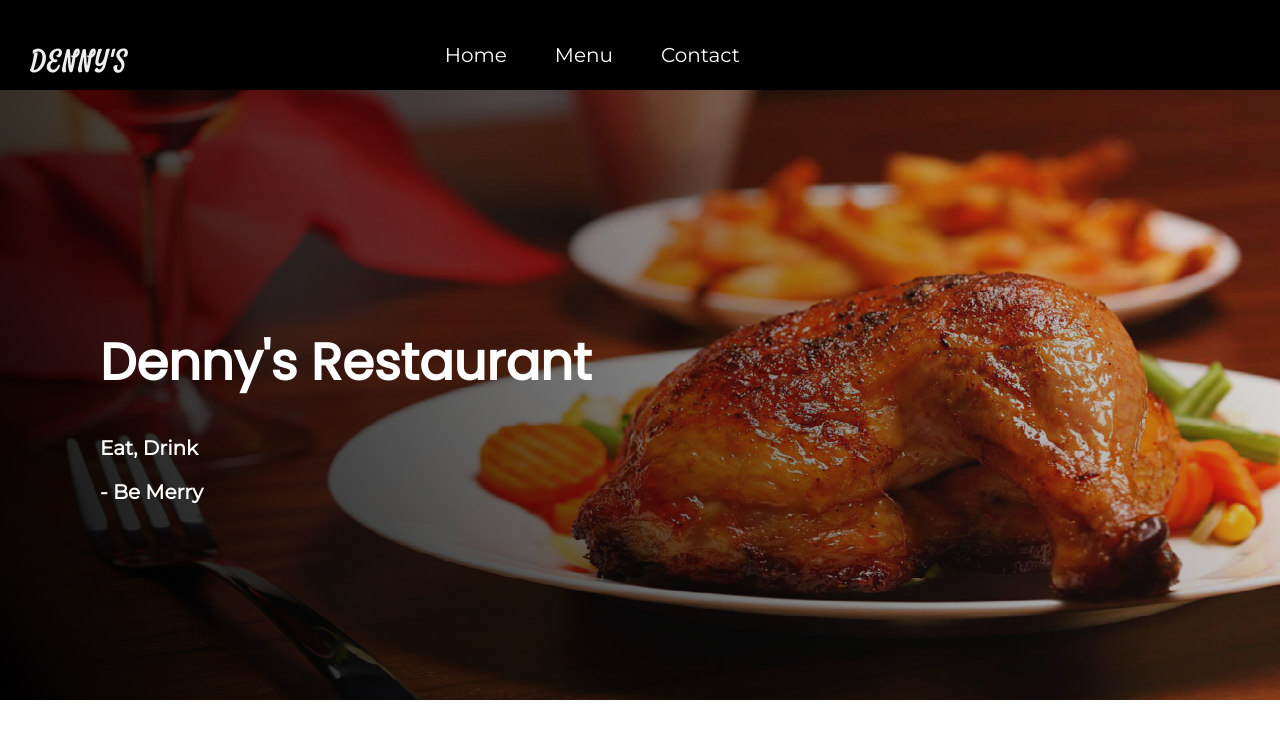
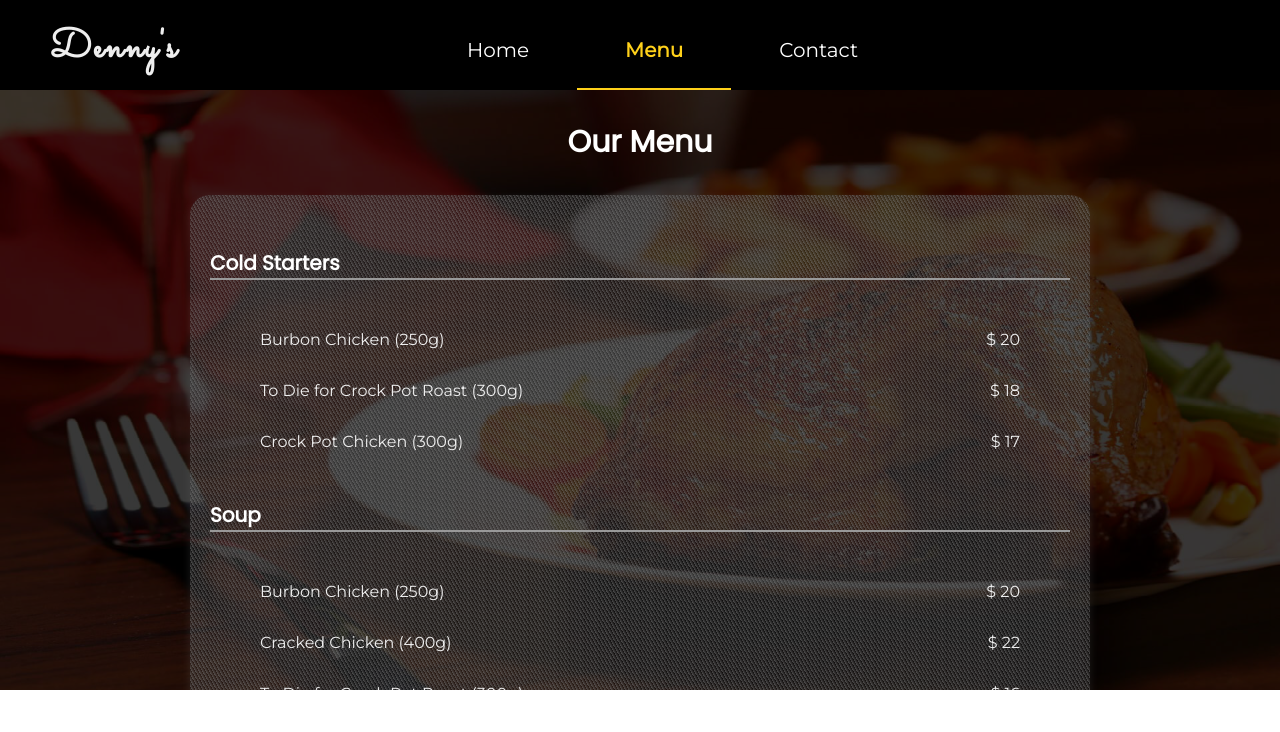
Before and after one commit to OlukaDenis/restaurant-page, a website built with webpack: page dist/index.html in a window 1280 px wide. Both pictures are taken after a click on the link "Menu". Built offline with Linux system fonts and the light colour scheme.

Commit message:
Completed the menu by querying data from a list

```diff
--- /dev/null
+++ b/src/data/menu_list.js
@@ -0,0 +1,122 @@
+const menuList = () => {
+  const list = [{
+        "type": "Cold Starters",
+        "icon": "fas fa-ice-cream",
+        "items": [{
+            "name": "Burbon Chicken (250g)",
+            "price": "20",
+            "description": "Sed dapibus mauris ac ipsum suscipit, at semper libero commodo."
+          },
+          {
+            "name": "To Die for Crock Pot Roast (300g)",
+            "price": "18",
+            "description": "Sed dapibus mauris ac ipsum suscipit, at semper libero commodo."
+          },
+          {
+            "name": "Crock Pot Chicken (300g)",
+            "price": "17",
+            "description": "Sed dapibus mauris ac ipsum suscipit, at semper libero commodo."
+          }
+        ]
+      },
+      {
+        "type": "Soup",
+        "icon": "fas fa-cookie",
+        "items": [{
+            "name": "Burbon Chicken (250g)",
+            "price": "20",
+            "description": "Sed dapibus mauris ac ipsum suscipit, at semper libero commodo."
+          },
+          {
+            "name": "Cracked Chicken (400g)",
+            "price": "22",
+            "description": "Sed dapibus mauris ac ipsum suscipit, at semper libero commodo."
+          },
+          {
+            "name": "To Die for Crock Pot Roast (300g)",
+            "price": "16",
+            "description": "Sed dapibus mauris ac ipsum suscipit, at semper libero commodo."
+          },
+          {
+            "name": "Crock Pot Chicken (300g)",
+            "price": "10",
+            "description": "Sed dapibus mauris ac ipsum suscipit, at semper libero commodo."
+          }
+        ]
+      },
+      {
+        "type": "Main Courses",
+        "icon": "fas fa-utensils",
+        "items": [{
+            "name": "Burbon Chicken (250g)",
+            "price": "10",
+            "description": "Sed dapibus mauris ac ipsum suscipit, at semper libero commodo."
+          },
+          {
+            "name": "Cracked Chicken (400g)",
+            "price": "22",
+            "description": "Sed dapibus mauris ac ipsum suscipit, at semper libero commodo."
+          },
+          {
+            "name": "To Die for Crock Pot Roast (300g)",
+            "price": "16",
+            "description": "Sed dapibus mauris ac ipsum suscipit, at semper libero commodo."
+          },
+          {
+            "name": "Crock Pot Chicken (300g)",
+            "price": "10",
+            "description": "Sed dapibus mauris ac ipsum suscipit, at semper libero commodo."
+          }
+        ]
+      },
+      {
+        "type": "Salad",
+        "icon": "fas fa-carrot",
+        "items": [{
+            "name": "Burbon Chicken (250g)",
+            "price": "10",
+            "description": "Sed dapibus mauris ac ipsum suscipit, at semper libero commodo."
+          },
+          {
+            "name": "Cracked Chicken (400g)",
+            "price": "22",
+            "description": "Sed dapibus mauris ac ipsum suscipit, at semper libero commodo."
+          },
+          {
+            "name": "To Die for Crock Pot Roast (300g)",
+            "price": "16",
+            "description": "Sed dapibus mauris ac ipsum suscipit, at semper libero commodo."
+          },
+          {
+            "name": "Crock Pot Chicken (300g)",
+            "price": "10",
+            "description": "Sed dapibus mauris ac ipsum suscipit, at semper libero commodo."
+          }
+        ]
+      },
+      {
+        "type": "Drinks",
+        "icon": "fas fa-glass-martini-alt",
+        "items": [{
+            "name": "Burbon Chicken (250g)",
+            "price": "10",
+            "description": "Sed dapibus mauris ac ipsum suscipit, at semper libero commodo."
+          },
+          {
+            "name": "Cracked Chicken (400g)",
+            "price": "22",
+            "description": "Sed dapibus mauris ac ipsum suscipit, at semper libero commodo."
+          },
+          {
+            "name": "Crock Pot Chicken (300g)",
+            "price": "13",
+            "description": "Sed dapibus mauris ac ipsum suscipit, at semper libero commodo."
+          }
+        ]
+      }
+    ]
+
+  return list;
+};
+
+export default menuList;
--- a/src/index.css
+++ b/src/index.css
@@ -1,6 +1,6 @@
 @import url('https://fonts.googleapis.com/css?family=Poppins&display=swap');
 @import url('https://fonts.googleapis.com/css?family=Montserrat&display=swap');
-@import url('https://fonts.googleapis.com/css?family=Satisfy&display=swap');
+@import url('https://fonts.googleapis.com/css?family=Sacramento&display=swap');
 
 * {
   box-sizing: border-box;
@@ -19,16 +19,23 @@ h1, h2, h3, h4, h5, h6 {
 
 .logo {
   color: #eee;
-  font-family: 'Satisfy', cursive;
-  font-size: 25px;
+  font-family: 'Sacramento', cursive;
+  font-size: 40px;
   letter-spacing: 2px;
   font-weight: 800;
-  text-transform: uppercase;
-  margin-left: 30px;
+  margin-left: 50px;
+  font-size: 40px;
+  top: -20px;
+  position: relative;
 }
 
 .content {
   position: relative;
+  background-image: url('images/bg.jpg');
+  background-size: cover;
+  background-repeat: no-repeat;
+  height: 620px;
+  margin-top: -20px;
 }
 
 nav {
@@ -36,11 +43,12 @@ nav {
   background-color: #000000;
   width: 100%;
   height: 90px;
+  z-index: 10;
+  position: relative;
 }
 
 nav .logo {
   width: 30%;
-  padding-top: 20px;
 }
 
 nav ul {
@@ -48,11 +56,17 @@ nav ul {
   list-style-type: none;
   display: flex;
   align-items: center;
-  padding-top: 20px;
+  padding: 0;
 }
 
 nav ul li {
-  margin-right: 3rem;
+  padding: 0 3rem;
+  text-align: center;
+  height: 90px;
+}
+
+nav ul li span {
+  line-height: 100px;
 }
 
 nav ul li a{
@@ -65,23 +79,22 @@ nav ul li a:hover {
   font-weight: 900;
 }
 
+.active a {
+  color: #ffd11a;
+  font-weight: 900;
+}
+
+.active {
+  border-bottom: 2px solid #ffd11a;
+}
+
+
 /*---------------------------------------------------
           Homepage
 ---------------------------------------------------*/
 .homepage {
-  background-image: url('images/bg.jpg');
-  background-size: cover;
-  background-repeat: no-repeat;
-  height: 610px;
-  margin-top: -40px;
-}
-
-.shadow {
-  /* background-color: rgba(0,0,0,0.897); */
   background-image: linear-gradient(60deg, rgb(0, 0, 0) , rgba(168, 168, 168, 0.082));
   height: inherit;
-  margin-top: 40px;
-  position: relative;
 }
 
 .home-container {
@@ -103,3 +116,90 @@ nav ul li a:hover {
   font-size: 20px;
   font-weight: 600;
 }
+
+/*---------------------------------------------------------------------
+                  Contact
+---------------------------------------------------------------------*/
+.contactpage {
+  background-color: rgba(0, 0, 0, 0.781);
+  height: inherit;
+}
+
+.contact-container {
+  position: absolute;
+  display: block;
+  width: 100%;
+}
+
+.contact-container h3 {
+  color: white;
+  text-align: center;
+  margin-top: 50px;
+  font-size: 30px;
+}
+
+/*---------------------------------------------------------------------
+                  Menu
+---------------------------------------------------------------------*/
+::-webkit-scrollbar {
+  width: 10px;
+}
+
+::-webkit-scrollbar-track {
+  box-shadow: inset 0 0 5px grey;
+  border-radius: 10px;
+}
+
+::-webkit-scrollbar-thumb {
+  background: rgb(224, 224, 224);
+  border-radius: 20px;
+}
+
+.menupage {
+  background-color: rgba(0, 0, 0, 0.781);
+  height: inherit;
+  position: relative;
+  overflow-y: scroll;
+  overflow-x: hidden;
+}
+
+.menu-container {
+  position: absolute;
+  display: block;
+  width: 100%;
+}
+
+.menu-container h3 {
+  color: white;
+  text-align: center;
+  margin-top: 50px;
+  font-size: 30px;
+}
+
+.menus {
+  max-width: 900px;
+  margin: 0 auto;
+  height: 1500px;
+  background: repeating-linear-gradient(-120deg, #2e2d2d52 5px, rgba(110, 110, 110, 0.678) 8px, rgb(51, 51, 51) 5px, #5a59594f 6px);
+}
+
+.card {
+  box-shadow: 0 4px 8px 0 rgba(126, 126, 126, 0.2);
+  transition: 0.3s;
+  padding: 20px;
+  border-radius: 20px;
+  margin-bottom: 100px;
+}
+
+.meal h5 {
+  color: white;
+  font-size: 20px;
+  border-bottom: 2px solid #999;
+}
+
+.meal-items {
+  margin: 0 50px;
+  display: flex;
+  justify-content: space-between;
+  color: #eee;
+}
--- a/src/index.js
+++ b/src/index.js
@@ -1,11 +1,40 @@
 import './index.css';
 import home from './modules/home';
+import contact from './modules/contact';
+import menu from './modules/menu';
 
 const content = document.getElementById('content');
+const homePage = document.getElementById('home');
+const menuPage = document.getElementById('menu');
+const contactPage = document.getElementById('contact');
 
 const render = () => {
   content.innerHTML = '';
   content.appendChild(home());
+  homePage.classList.add('active');
 };
+render();
 
-render();
+homePage.addEventListener('click', () => {
+  content.innerHTML = '';
+  content.appendChild(home());
+  homePage.classList.add('active');
+  menuPage.classList.remove('active');
+  contactPage.classList.remove('active');
+});
+
+menuPage.addEventListener('click', () => {
+  content.innerHTML = '';
+  content.appendChild(menu());
+  menuPage.classList.add('active');
+  homePage.classList.remove('active');
+  contactPage.classList.remove('active');
+});
+
+contactPage.addEventListener('click', () => {
+  content.innerHTML = '';
+  content.appendChild(contact());
+  homePage.classList.remove('active');
+  menuPage.classList.remove('active');
+  contactPage.classList.add('active');
+});
--- /dev/null
+++ b/src/modules/contact.js
@@ -0,0 +1,18 @@
+const contact = () => {
+  const items = document.createElement('div');
+
+  items.id = 'contactpage';
+  items.classList.add('contactpage');
+
+  const container = document.createElement('div');
+  container.classList.add('contact-container');
+
+  container.innerHTML = `
+    <h3> Contact Us </h3>
+  `
+  items.appendChild(container);
+
+  return items;
+}
+
+export default contact;
--- a/src/modules/home.js
+++ b/src/modules/home.js
@@ -2,10 +2,6 @@ const home = () => {
   const items = document.createElement('div');
   items.id = 'homepage';
   items.classList.add('homepage');
-
-  items.innerHTML = `
-    <div class="shadow"></div>
-  `
 
   const container = document.createElement('div');
   container.classList.add('home-container');
@@ -16,8 +12,7 @@ const home = () => {
   `
   items.appendChild(container);
 
-
   return items;
-}
+};
 
 export default home;
--- /dev/null
+++ b/src/modules/menu.js
@@ -0,0 +1,58 @@
+import menuList from '../data/menu_list';
+
+const mealList = (meal) => {
+  const menuRow = document.createElement('div');
+  menuRow.setAttribute('class', 'meal-items');
+
+  menuRow.innerHTML
+  = `
+    <div>
+      <p> ${meal.name}</p>
+    </div>
+    <p> $ ${meal.price} </p>
+  `
+
+  return menuRow;
+};
+
+const menuData = (element) => {
+  const content = document.createElement('div');
+  content.setAttribute('class', 'meal');
+  content.innerHTML = `<h5> ${element.type} </h5>`;
+
+  element.items.forEach( meal => {
+    content.appendChild(mealList(meal));
+  });
+  return content;
+};
+
+
+const menu = () => {
+  const items = document.createElement('div');
+
+  items.id = 'menupage';
+  items.classList.add('menupage');
+
+  const container = document.createElement('div');
+  container.classList.add('menu-container');
+
+  container.innerHTML = `
+    <h3> Our Menu </h3>
+  `
+  const content = document.createElement('div');
+  content.setAttribute('class', 'menus card');
+
+  menuList().forEach( element => {
+    content.appendChild(menuData(element));
+  });
+
+  container.appendChild(content);
+
+  items.appendChild(container);
+
+  return items;
+};
+
+
+
+export default menu;
```
Also changed, not shown: dist/c1e38fd9e0e74ba58f7a2b77ef29fdd3.svg (added), dist/index.html, dist/main.js.
